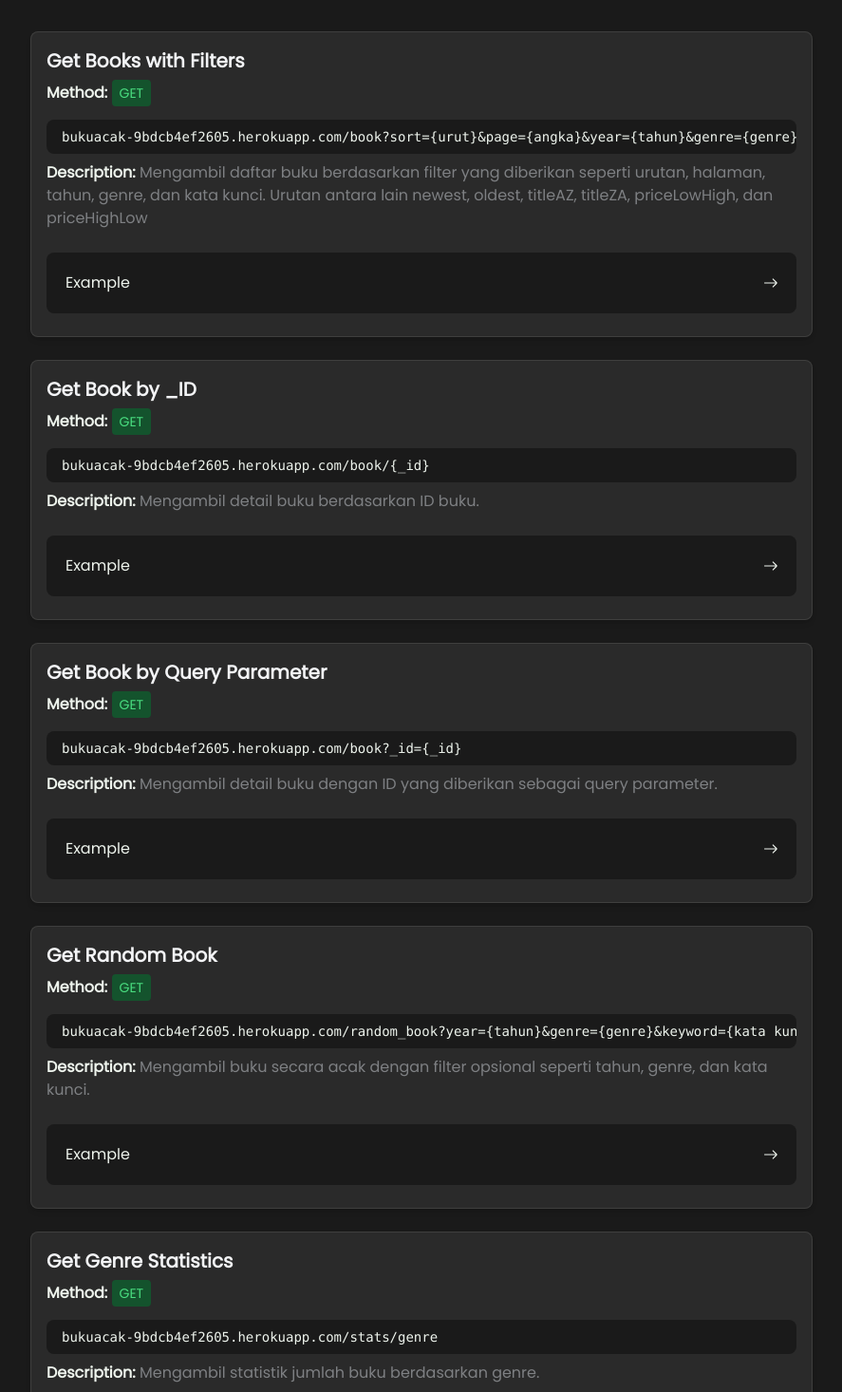
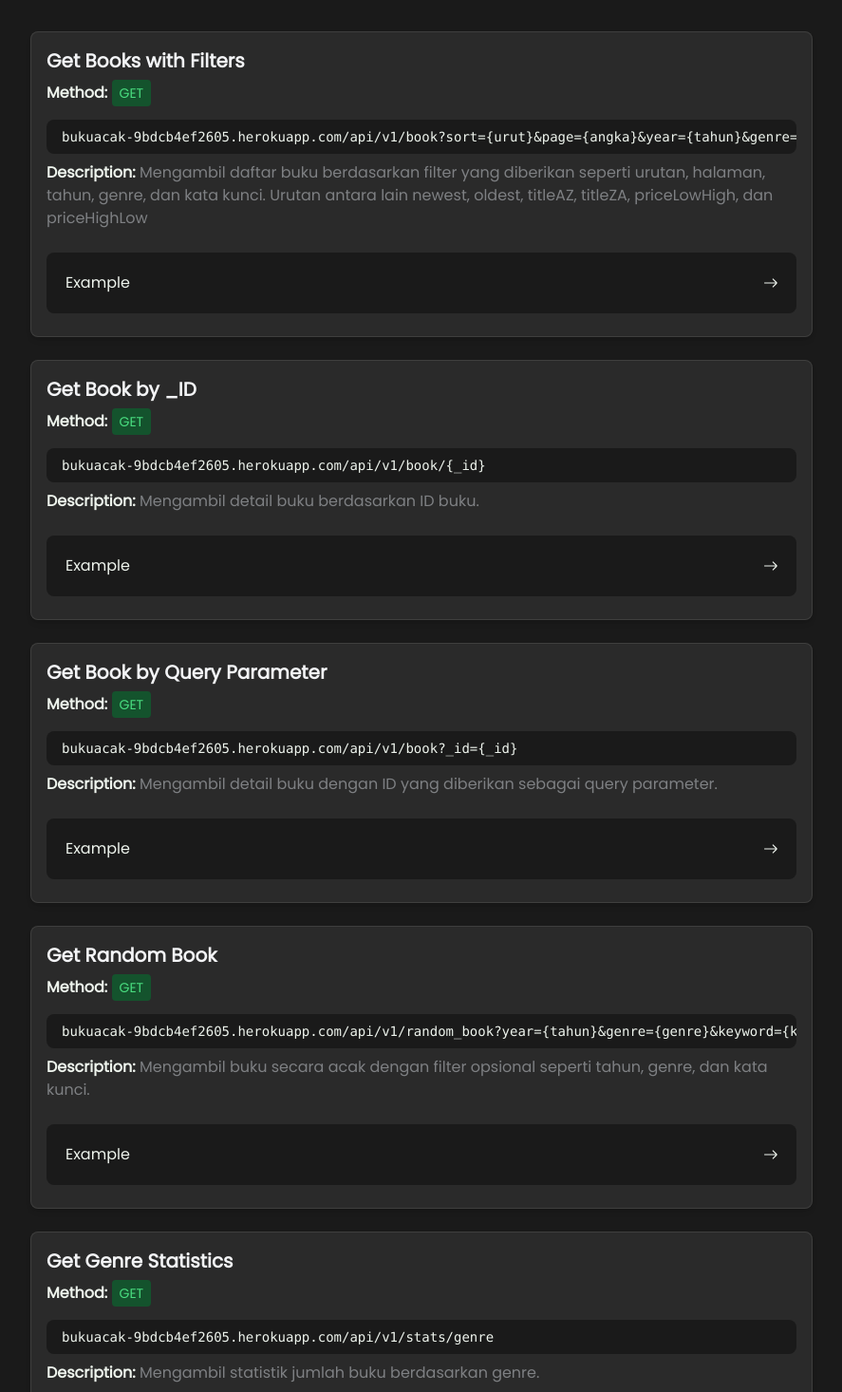
Before and after one commit to shabriafrizal/bukuacak, a React (Vite) app: page /API in a window 1280 px wide. Shown: the part 284-1750 px from the top of the page at 95% size, without its empty margins (196-1083 px from the left). Built offline with nearby package versions, Linux system fonts and the light colour scheme.

Commit message:
update: new route API

```diff
--- a/src/ApiDocumentation.jsx
+++ b/src/ApiDocumentation.jsx
@@ -3,44 +3,44 @@ const ApiDocumentation = () => {
     {
       title: "Get Books with Filters",
       method: "GET",
-      url: "bukuacak-9bdcb4ef2605.herokuapp.com/book?sort={urut}&page={angka}&year={tahun}&genre={genre}&keyword={kata kunci}",
+      url: "bukuacak-9bdcb4ef2605.herokuapp.com/api/v1/book?sort={urut}&page={angka}&year={tahun}&genre={genre}&keyword={kata kunci}",
       description:
         "Mengambil daftar buku berdasarkan filter yang diberikan seperti urutan, halaman, tahun, genre, dan kata kunci. Urutan antara lain newest, oldest, titleAZ, titleZA, priceLowHigh, dan priceHighLow",
       example:
-        "bukuacak-9bdcb4ef2605.herokuapp.com/book?page=1&year=2023&genre=Self-Improvement&keyword=Berani",
+        "bukuacak-9bdcb4ef2605.herokuapp.com/api/v1/book?page=1&year=2023&genre=Self-Improvement&keyword=Berani",
     },
     {
       title: "Get Book by _ID",
       method: "GET",
-      url: "bukuacak-9bdcb4ef2605.herokuapp.com/book/{_id}",
+      url: "bukuacak-9bdcb4ef2605.herokuapp.com/api/v1/book/{_id}",
       description: "Mengambil detail buku berdasarkan ID buku.",
       example:
-        "bukuacak-9bdcb4ef2605.herokuapp.com/book/6780fe7e1e0f1c11c617c2a2",
+        "bukuacak-9bdcb4ef2605.herokuapp.com/api/v1/book/6780fe7e1e0f1c11c617c2a2",
     },
     {
       title: "Get Book by Query Parameter",
       method: "GET",
-      url: "bukuacak-9bdcb4ef2605.herokuapp.com/book?_id={_id}",
+      url: "bukuacak-9bdcb4ef2605.herokuapp.com/api/v1/book?_id={_id}",
       description:
         "Mengambil detail buku dengan ID yang diberikan sebagai query parameter.",
       example:
-        "bukuacak-9bdcb4ef2605.herokuapp.com/book?_id=67822def79bd51cee772b4dc",
+        "bukuacak-9bdcb4ef2605.herokuapp.com/api/v1/book?_id=67822def79bd51cee772b4dc",
     },
     {
       title: "Get Random Book",
       method: "GET",
-      url: "bukuacak-9bdcb4ef2605.herokuapp.com/random_book?year={tahun}&genre={genre}&keyword={kata kunci}",
+      url: "bukuacak-9bdcb4ef2605.herokuapp.com/api/v1/random_book?year={tahun}&genre={genre}&keyword={kata kunci}",
       description:
         "Mengambil buku secara acak dengan filter opsional seperti tahun, genre, dan kata kunci.",
       example:
-        "bukuacak-9bdcb4ef2605.herokuapp.com/random_book?year=2023&genre=mystery&keyword=detective",
+        "bukuacak-9bdcb4ef2605.herokuapp.com/api/v1/random_book?year=2023&genre=mystery&keyword=detective",
     },
     {
       title: "Get Genre Statistics",
       method: "GET",
-      url: "bukuacak-9bdcb4ef2605.herokuapp.com/stats/genre",
+      url: "bukuacak-9bdcb4ef2605.herokuapp.com/api/v1/stats/genre",
       description: "Mengambil statistik jumlah buku berdasarkan genre.",
-      example: "bukuacak-9bdcb4ef2605.herokuapp.com/stats/genre",
+      example: "bukuacak-9bdcb4ef2605.herokuapp.com/api/v1/stats/genre",
     },
   ];
 
--- a/src/routes/Acak.jsx
+++ b/src/routes/Acak.jsx
@@ -29,7 +29,7 @@ function Acak() {
     const fetchGenres = async () => {
       try {
         const response = await fetch(
-          "https://bukuacak-9bdcb4ef2605.herokuapp.com/stats/genre"
+          "https://bukuacak-9bdcb4ef2605.herokuapp.com/api/v1/stats/genre"
         );
         const data = await response.json();
         setGenres(data.genre_statistics);
@@ -45,7 +45,8 @@ function Acak() {
     setBlurTrigger((prev) => !prev);
 
     try {
-      let url = "https://bukuacak-9bdcb4ef2605.herokuapp.com/random_book";
+      let url =
+        "https://bukuacak-9bdcb4ef2605.herokuapp.com/api/v1/random_book";
       const params = new URLSearchParams();
 
       if (selectedKeyword) params.append("keyword", selectedKeyword);
--- a/src/routes/Buku.jsx
+++ b/src/routes/Buku.jsx
@@ -71,7 +71,9 @@ function Buku() {
   const fetchBooks = async () => {
     setIsLoading(true);
     try {
-      const url = new URL("https://bukuacak-9bdcb4ef2605.herokuapp.com/book");
+      const url = new URL(
+        "https://bukuacak-9bdcb4ef2605.herokuapp.com/api/v1/book"
+      );
 
       // Add all search params to URL
       searchParams.forEach((value, key) => {
@@ -110,7 +112,7 @@ function Buku() {
   const fetchGenres = async () => {
     try {
       const response = await fetch(
-        "https://bukuacak-9bdcb4ef2605.herokuapp.com/stats/genre"
+        "https://bukuacak-9bdcb4ef2605.herokuapp.com/api/v1/stats/genre"
       );
       const data = await response.json();
       setGenres(data.genre_statistics);
--- a/src/routes/Detail.jsx
+++ b/src/routes/Detail.jsx
@@ -31,7 +31,7 @@ function Detail() {
       setError(null);
 
       try {
-        const url = `https://bukuacak-9bdcb4ef2605.herokuapp.com/book/${id}`;
+        const url = `https://bukuacak-9bdcb4ef2605.herokuapp.com/api/v1/book/${id}`;
         const response = await fetch(url);
 
         if (!response.ok) {
```
